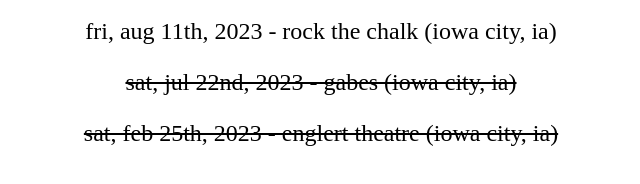
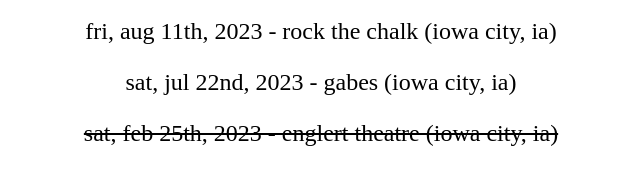
Before and after one commit to scottgriffinm/24thankyou-site, a plain HTML site: page shows.html in a window 1280 px wide. Shown: the part 110-294 px from the top of the page, without its empty margins (319-959 px from the left). Drawn offline with Linux system fonts and the light colour scheme.

Commit message:
Fixed new gabes show

```diff
--- a/shows.html
+++ b/shows.html
@@ -21,7 +21,7 @@
           fri, aug 11th, 2023 - rock the chalk (iowa city, ia)
         </div>
         <div class="hg-show">
-          <s>sat, jul 22nd, 2023 - gabes (iowa city, ia)</s>
+          sat, jul 22nd, 2023 - gabes (iowa city, ia)
         </div>
         <div class="hg-show">
           <s>sat, feb 25th, 2023 - englert theatre (iowa city, ia)</s>
```
